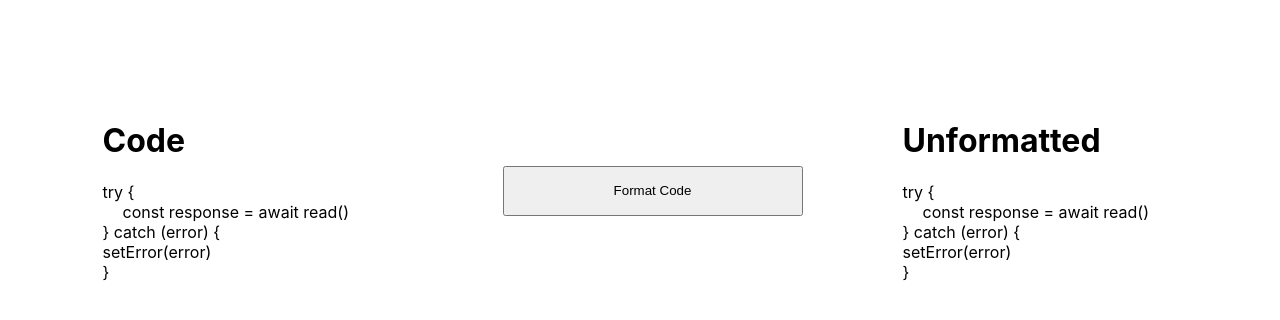
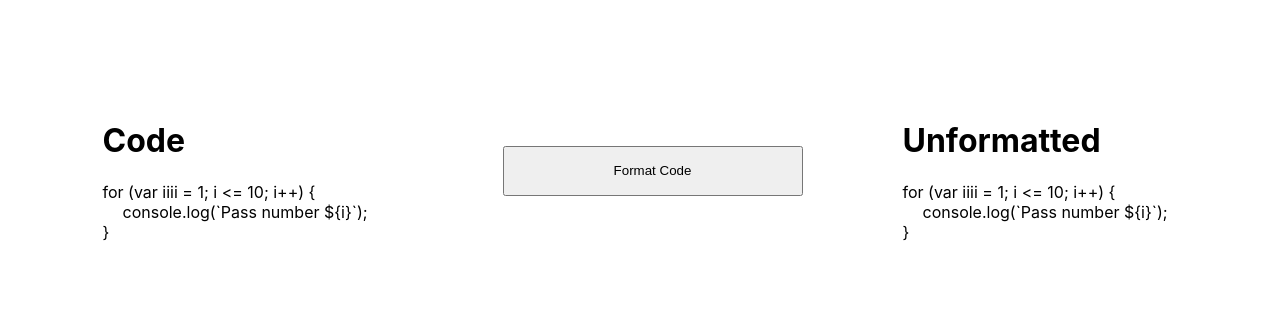
Before and after one commit to yembo/react-take-home-code-formatter, a React (Create React App) app: page / in a window 1280 px wide. Shown: the top 320 px of the page. Built offline with nearby package versions, Linux system fonts and the light colour scheme.

Commit message:
fix template literal case and update assumptions
also revert test case to the one in the official example

```diff
--- a/src/App.tsx
+++ b/src/App.tsx
@@ -6,18 +6,18 @@ import "./App.css";
 function App() {
   const [showFormatted, setShowFormatted] = useState(false);
 
+  const lines: string[] = [
+    "for (var iiii = 1; i <= 10; i++) {",
+    "    console.log(`Pass number ${i}`);",
+    "}",
+  ];
   // const lines: string[] = [
-  //   "for (var iiii = 1; i <= 10; i++) {",
-  //   "    console.log(`what is ${{i}}i${i}}   ${I}`);",
+  //   "try {",
+  //   "    const response = await read()",
+  //   "} catch (error) {",
+  //   "    setError(error)",
   //   "}",
   // ];
-  const lines: string[] = [
-    "try {",
-    "    const response = await read()",
-    "} catch (error) {",
-    "    setError(error)",
-    "}",
-  ];
 
   const formatCode = () => {
     setShowFormatted((prev) => !prev);
--- a/src/utilities/helpers.ts
+++ b/src/utilities/helpers.ts
@@ -73,12 +73,18 @@ const getLiterals = (piece: string): Array<Piece> => {
           String.raw`(\$\{+(${partToReplace.trim()})\}+)`
         );
         part = part.replace(replaceRegExp, "");
+
         pieces.push({
           className: REGEX_ENUMS.TEMPLATE_LITERAL,
           value: part,
         });
         partToReplace = "";
       }
+    } else {
+      pieces.push({
+        className: REGEX_ENUMS.TEMPLATE_LITERAL,
+        value: part.slice(4),
+      });
     }
   }
   return pieces;
@@ -91,9 +97,12 @@ const getVariables = (piece: string): Array<Piece> => {
 
   for (let index = 0; index < variables.length; index++) {
     const variable = variables[index];
+    console.log(variable);
+
     if (
       variable.includes(".") ||
-      (index < variables.length - 1 && variables[index + 1].includes("("))
+      (index < variables.length - 1 && variables[index + 1].includes("(")) ||
+      (index < variables.length - 1 && variables[index + 1].includes("."))
     ) {
       pieces.push({
         className: getClassName(variable),
```
Also changed, not shown: 1 other file (tests, documents, lock files or other folders).
